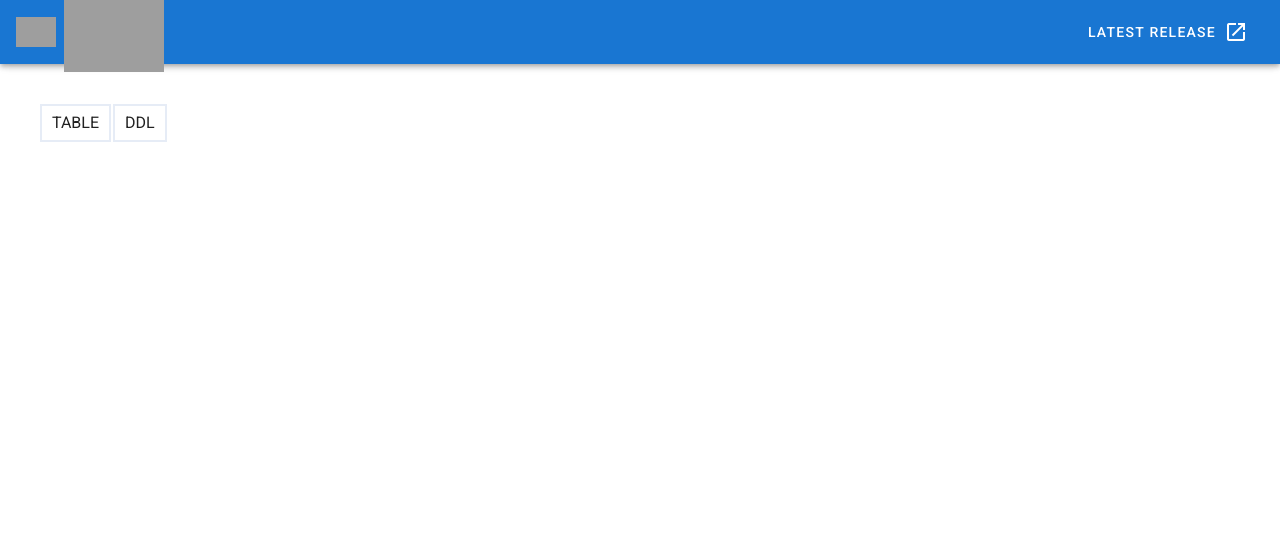
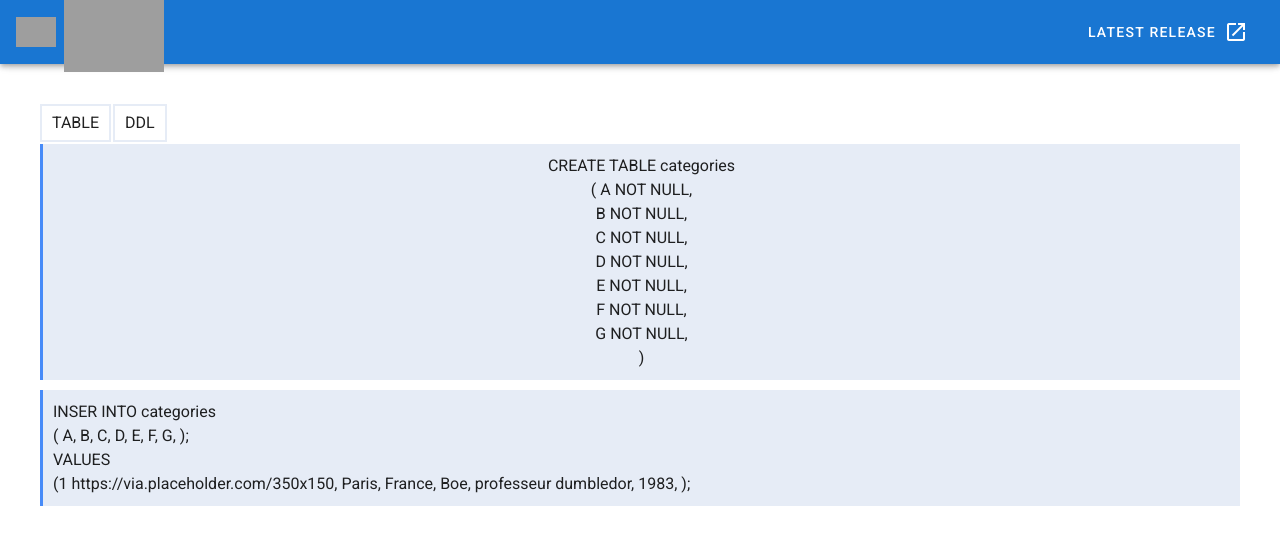
Before and after one commit to Owe7x/table, a Vue app: page / in a window 1280 px wide. Both pictures are taken after a click on the button "DDL". Shown: the top 544 px of the page. Built offline with nearby package versions, Linux system fonts and the light colour scheme; grey boxes are pictures that could not be loaded.

Commit message:
newChangeNameFix

```diff
--- a/src/components/v-table.vue
+++ b/src/components/v-table.vue
@@ -6,7 +6,31 @@
             <button class="button_table" @click="Ddl()">DDL</button>
         </div>
     </div>
+    <div class="ddl"  v-show="ddl">
+      <div class="generate-table">
+          <span>CREATE TABLE categories</span>
+          <br>
+          (<span v-for="(items, index) in headers" :key="index">
+              {{items.headerName}} {{items.headerType}} NOT NULL, <br>
+          </span>)
 
+      </div>
+      <div class="generate" v-for="(item, index) in products" :key="index">
+          <span>INSER INTO categories</span>
+          <br>
+          (<span v-for="(items, index) in headers" :key="index">
+                  {{items.headerName}},
+              </span> );
+          <br>
+          VALUES
+          <br>
+          <div>
+              ({{index+1}} <span v-for="(item, index) in item" :key="index">
+                        {{item.value}},
+                    </span>);
+          </div>
+      </div>
+    </div>
 
 
     <div class="table" v-show="table">
@@ -145,12 +169,6 @@ export default {
           disabled: ['a'],
         },
         {
-          type: 'button',
-          value: 'change name',
-          function: 'change-name',
-          disabled: ['a'],
-        },
-        {
           type: 'select',
           disabled: ['a'],
           subtitle: 'Select state:',
@@ -175,9 +193,9 @@ export default {
         },
         {
           type: 'button',
-          value: 'change value',
+          value: 'change name',
           function: 'change-value',
-          disabled: ['a', 'b'],
+          disabled: ['a'],
         },
       ],
       disableCells: ['a'],
```
